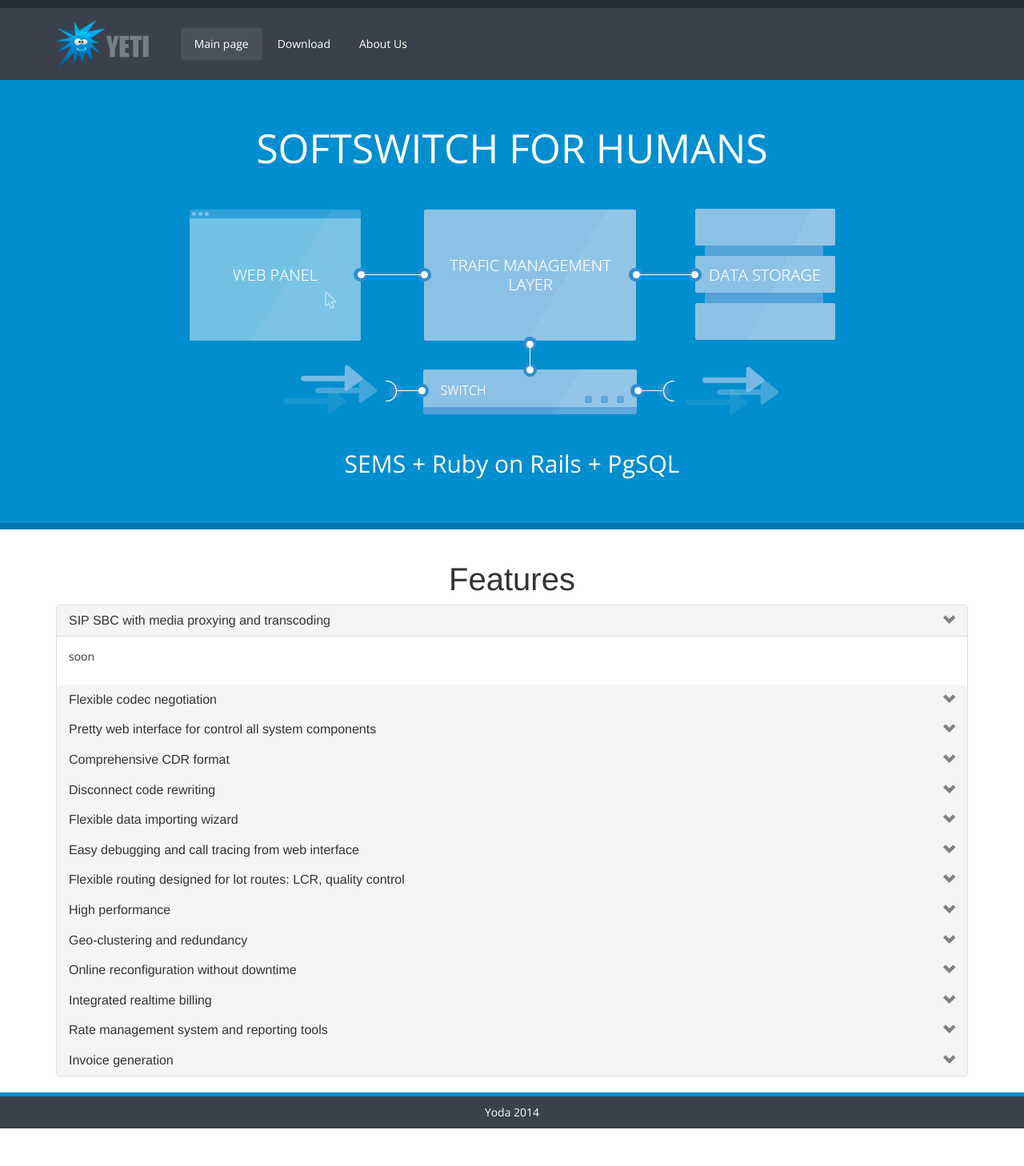
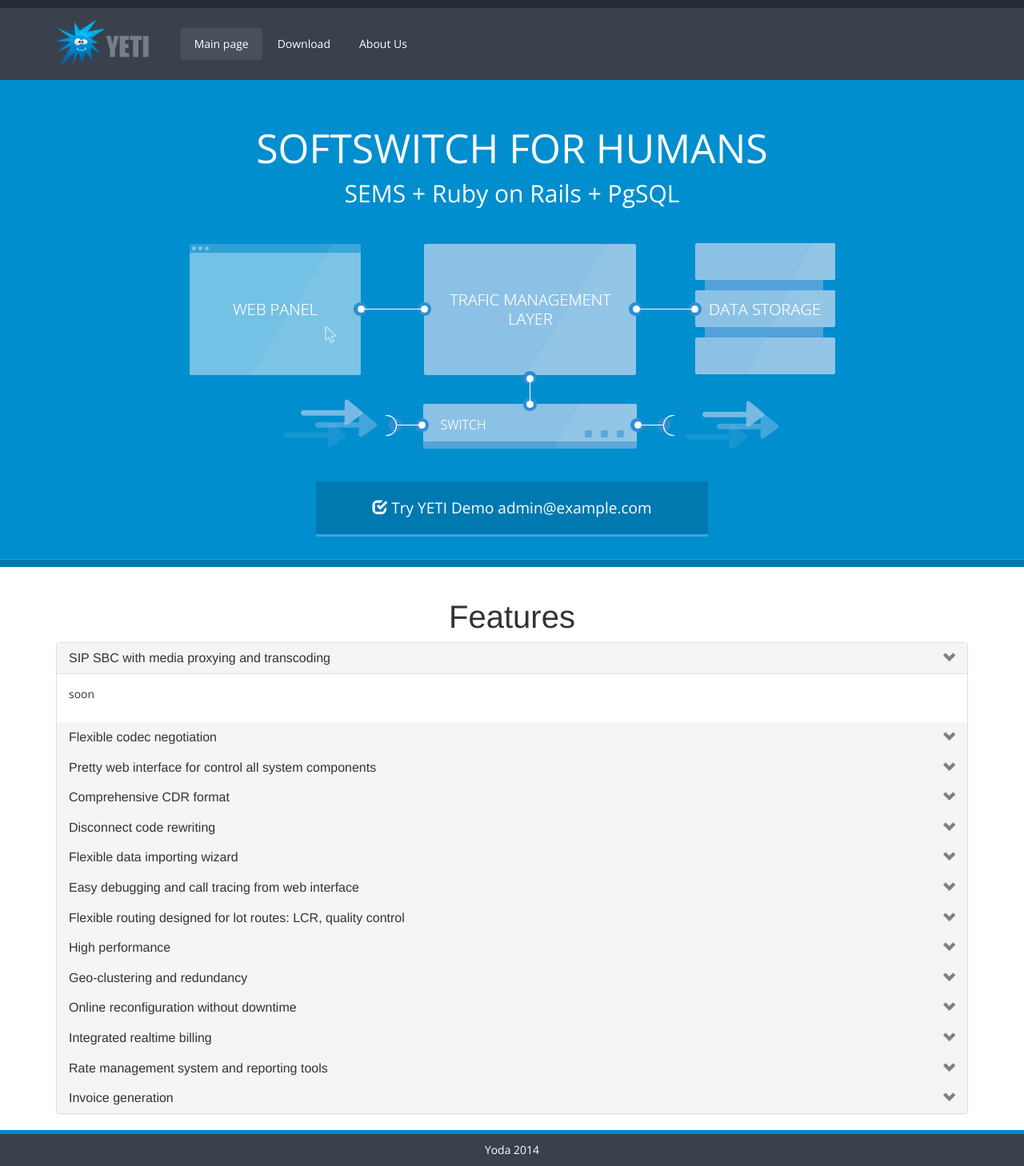
Before and after one commit to yeti-switch/yeti-switch.github.io, a Jekyll site: the page built from index.html, in a window 1280 px wide. Shown: the whole page at 80% size. Built offline with Jekyll 4.4.1, drawn with Linux system fonts in a browser that asks for light colours; Markdown is read by kramdown in place of the engine named in the settings; before the commit the page ends 1411 px from its top, so only the background shows below that.

Commit message:
add button on main page

```diff
--- a/_includes/yeti.html
+++ b/_includes/yeti.html
@@ -3,11 +3,14 @@
           <div class="main_slogan">
              SOFTSWITCH FOR HUMANS
           </div>
+          <div class="second_slogan">
+             SEMS + Ruby on Rails + PgSQL
+          </div>
           <div class="main_image">
               <img src="img/m_img.png">
           </div>
-          <div class="second_slogan">
-              SEMS + Ruby on Rails + PgSQL
+          <div class="main_button">
+            <a href="#"> <span class="glyphicon glyphicon-check"></span> Try YETI Demo admin@example.com</a>
           </div>
       </div>
   </div>
--- a/css/my.css
+++ b/css/my.css
@@ -127,14 +127,14 @@
     text-align: center;
     font-size: 50px;
     font-weight: 300;
-    padding: 20px;
+    padding-top: 20px;
 }
 .second_slogan {
     color: #ffffff;
     text-align: center;
     font-size: 30px;
     font-weight: 300;
-    padding: 20px;
+    padding-bottom: 20px;
 }
 .main_image {
     text-align: center;
@@ -194,6 +194,32 @@
     margin-top: 20px;
 }
 
+.main_button {
+    text-align: center;
+    padding: 20px;
+    padding-top: 40px;
+}
+.main_button a {
+    color: #ffffff;
+    padding: 20px 70px;
+    background-color: #0079B1;
+    font-size: 19px;
+    font-weight: 300;
+    border-bottom: 3px solid #45a2da;
+    -webkit-border-radius: 2px;
+    -moz-border-radius: 2px;
+    border-radius: 2px;
+    -webkit-transition: background-color 0.3s ease;
+    -moz-transition: background-color 0.3s ease;
+    -ms-transition: background-color 0.3s ease;
+    -o-transition: background-color 0.3s ease;
+    transition: background-color 0.3s ease;
+}
+.main_button a:hover {
+    background-color: #005075;
+    text-decoration: none;
+}
+
 
 @media (max-width: 992px) {
     .main_menu {
@@ -218,6 +244,15 @@
     h2 {
         font-size: 20px!important;
     }
+    .main_button a {
+        font-size: 12px;
+        padding: 20px
+    }
+}
+@media (max-width: 400px) {
+   .main_button {
+    display: none;
+   }
 }
 
 .panel-heading .accordion-toggle:after {
```
